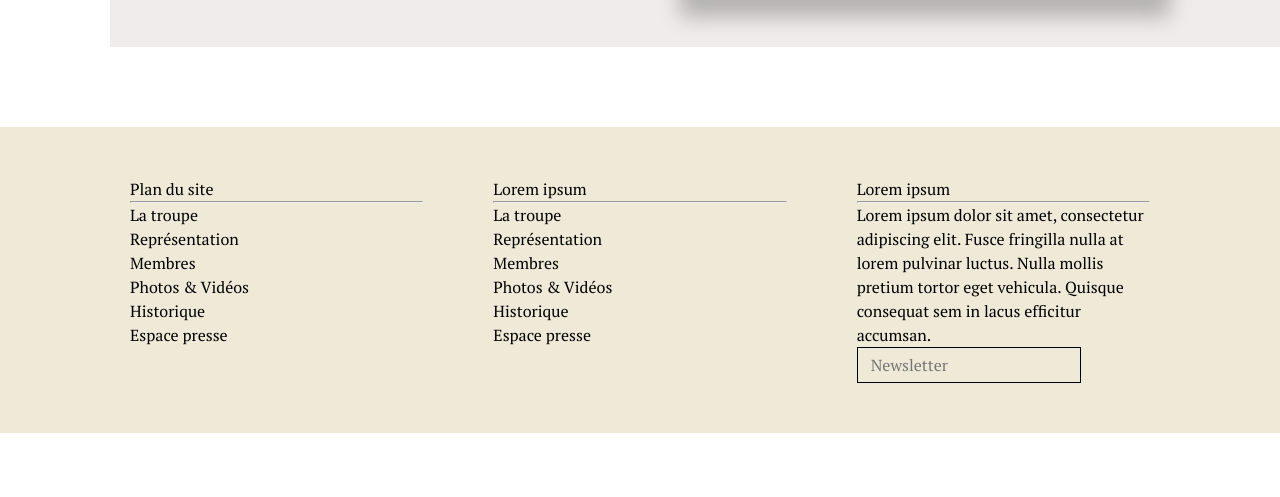
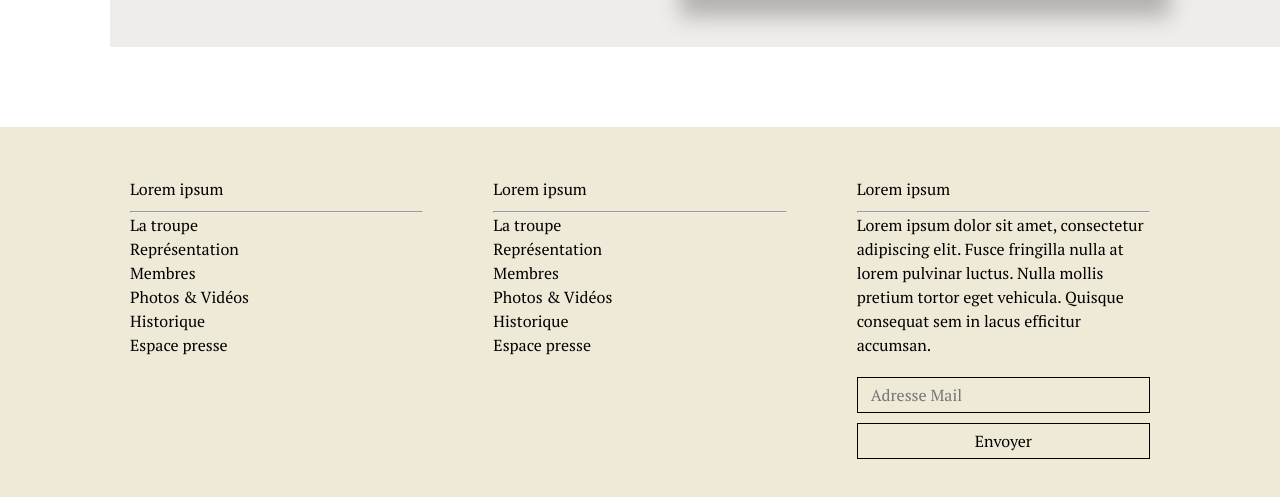
Before and after one commit to Elliot67/yety, a website built with webpack: page src/template.html in a window 1280 px wide. Shown: the part 5032-5529 px from the top of the page. Before the commit the page ends 5465 px from the top, so only its background shows below. Built offline with nearby package versions, Linux system fonts and the light colour scheme.

Commit message:
[ADD] Rectification footer

```diff
--- a/src/styles/footer.scss
+++ b/src/styles/footer.scss
@@ -4,17 +4,40 @@
 
     &-container{
         display: grid;
-
         @include desktop-and-bigger {
             grid-template-columns: 1fr 1fr 1fr;
             column-gap: 70px;
         }
+    }
 
-    }
     &-rubrique1, &-rubrique2{
-        margin-bottom: 50px;
+        margin-bottom: 20px;
         @include desktop-and-bigger {
 			margin-bottom: 0px;
 		}
     }
+
+    &-newsletter {
+        display: flex;
+        margin-top: 20px;
+        @include desktop-and-bigger {
+            flex-direction: column;
+        }
+    }
+
+    &-newsletterInput {
+        flex: 1;
+    }
+
+    &-title {
+        margin-bottom: 10px;
+    }
+
+    &-button {
+        margin-left: 20px;
+        @include desktop-and-bigger{
+            margin-top: 10px;
+            margin-left: 0;
+        }
+    }
 }
--- a/src/template.html
+++ b/src/template.html
@@ -371,8 +371,9 @@
 		<section class="Footer">
 			<div class="container Footer-container">
 				<div class="Footer-rubrique1">
-					Plan du site <hr>
-					<div class="Footer-sites">
+					<div class="Footer-title">Lorem ipsum</div>
+					<hr>
+					<div class="Footer-text">
 						La troupe <br>
 						Représentation <br>
 						Membres <br>
@@ -382,8 +383,9 @@
 					</div>
 				</div>
 				<div class="Footer-rubrique2">
-					Lorem ipsum <hr>
-					<div class="Footer-sites">
+					<div class="Footer-title">Lorem ipsum</div>
+					<hr>
+					<div class="Footer-text">
 						La troupe <br>
 						Représentation <br>
 						Membres <br>
@@ -393,14 +395,18 @@
 					</div>
 				</div>
 				<div class="Footer-rubrique3">
-					Lorem ipsum <hr>
-					<div class="Footer-sites">
+					<div class="Footer-title">Lorem ipsum</div>
+					<hr>
+					<div class="Footer-text">
 						Lorem ipsum dolor sit amet, consectetur adipiscing elit.
 						Fusce fringilla nulla at lorem pulvinar luctus.
 						Nulla mollis pretium tortor eget vehicula. Quisque consequat sem in lacus
 						efficitur accumsan.
-						<br>
-						<input type="text" placeholder="Newsletter">
+					</div>
+					<div class="Footer-newsletter">
+						<input class="Footer-newsletterInput" type="text" placeholder="Adresse Mail">
+						<button class="Footer-button">Envoyer</button>
+					</div>
 					</div>
 				</div>
 			</div>
```
